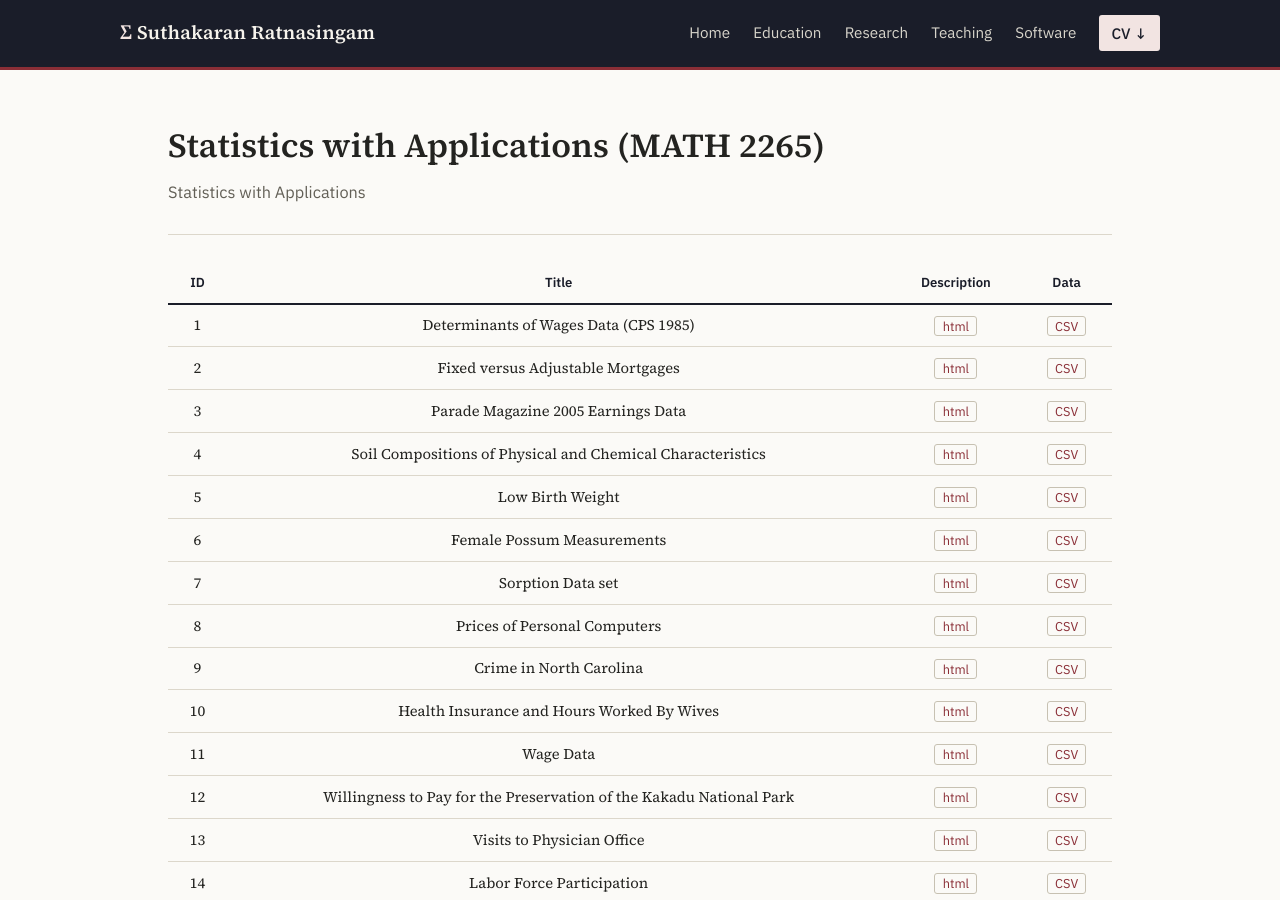
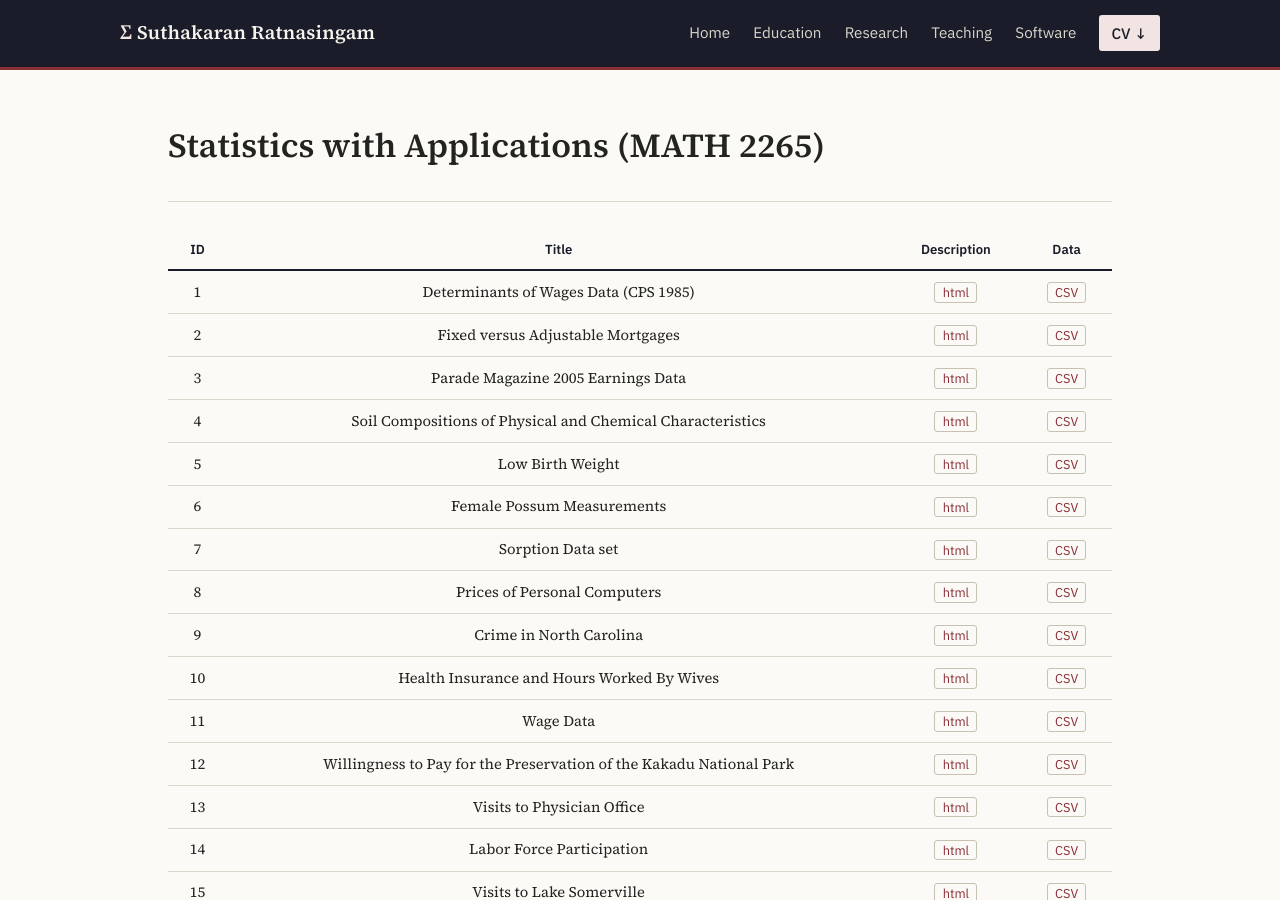
Before and after one commit to suthakaranr/suthakaranr.github.io, a Jekyll site: the page built from pages/StatApp.md, in a window 1280 px wide and 900 px high. Built offline with Jekyll 4.4.1, drawn with Linux system fonts in a browser that asks for light colours.

Commit message:
Simplify StatApp.md by removing description
Remove redundant description from StatApp.md

```diff
--- a/pages/StatApp.md
+++ b/pages/StatApp.md
@@ -1,7 +1,6 @@
 ---
 layout: page
 title: Statistics with Applications (MATH 2265)
-description: Statistics with Applications
 ---
 
 | ID | Title | Description  | Data |
```
